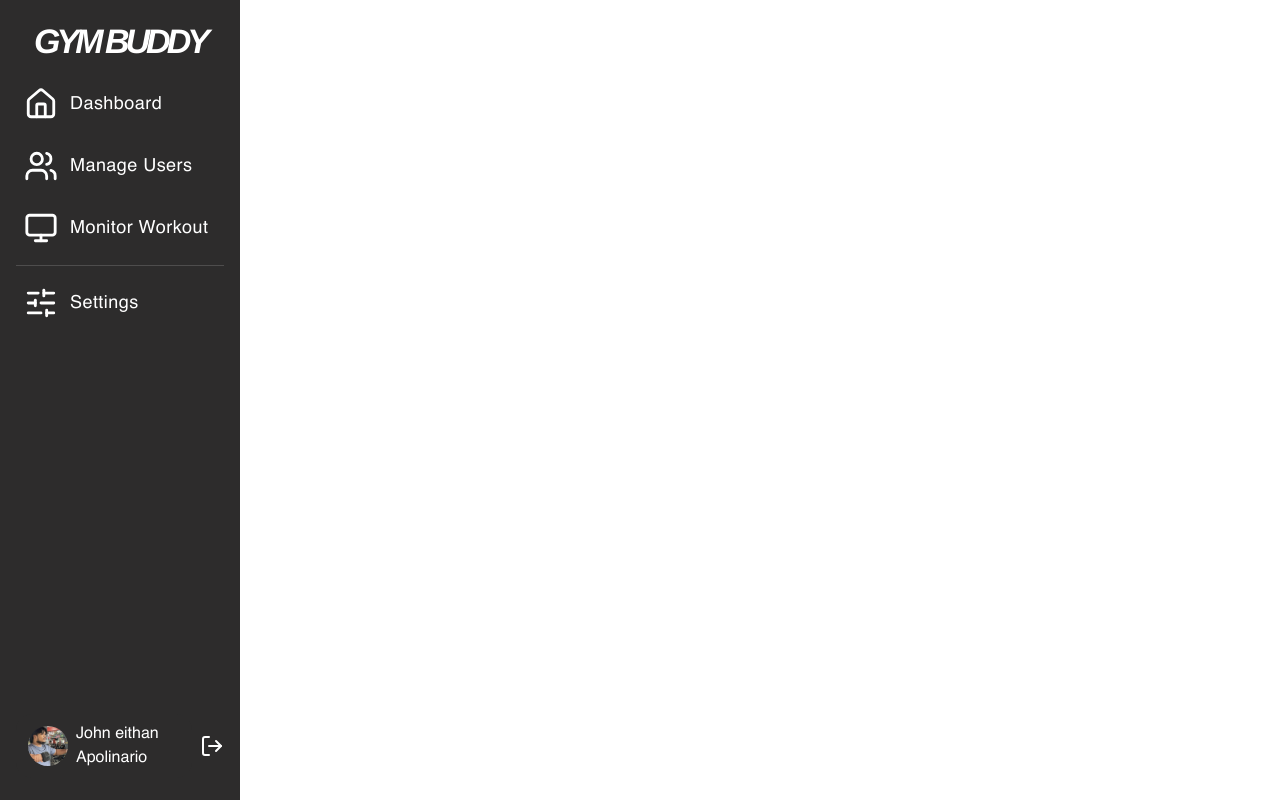
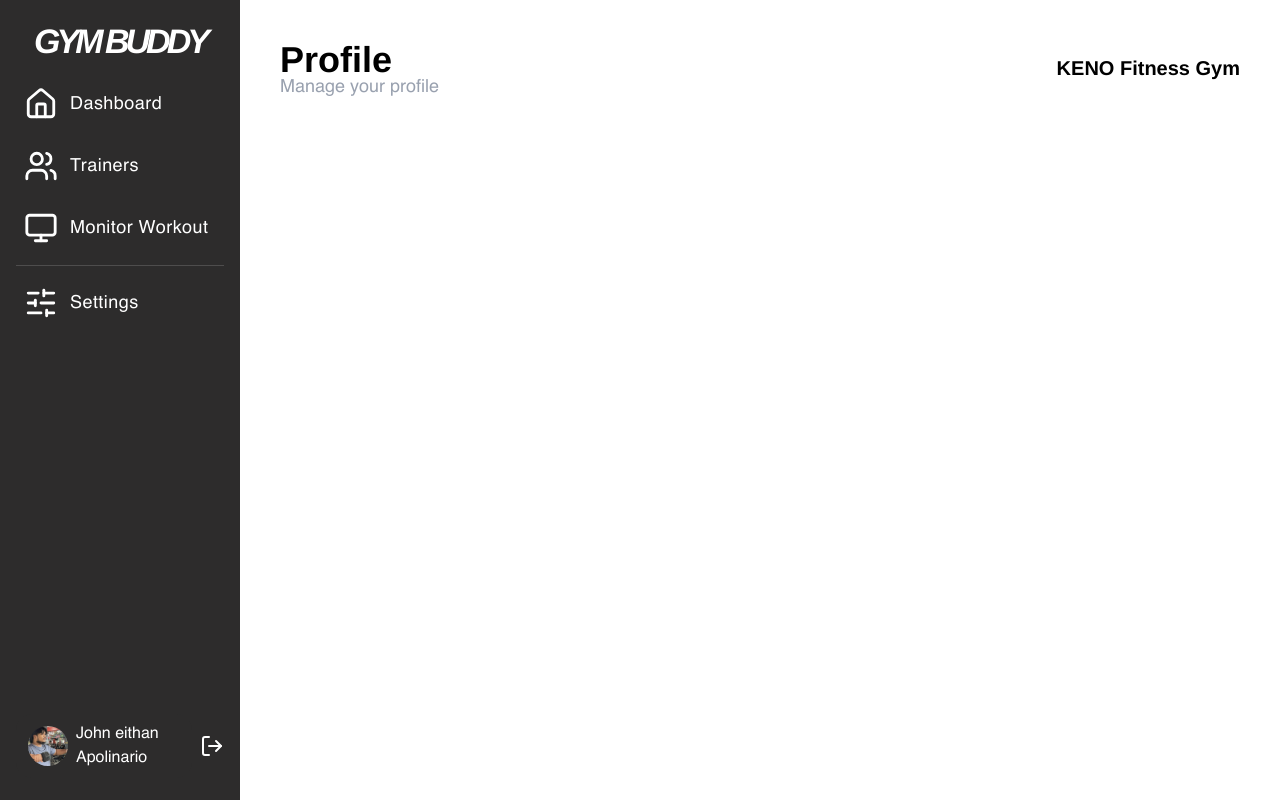
Before and after one commit to sooooodeen/2025-CP_GymBuddy, a Flask app: page /profile in a window 1280 px wide. Run offline with Flask 3, Linux system fonts and the light colour scheme; a user stored in the database is signed in; style sheets or scripts are compiled from the project's sources; some libraries are stand-ins or nearby versions.

Commit message:
Applied head titles and gym name sessions

```diff
--- a/app.py
+++ b/app.py
@@ -154,11 +154,11 @@ def profile():
 def admin_dashboard():
     return render_template("admin_dashboard.html")
 
-@app.route("/admin/manage_users")
+@app.route("/admin/trainers")
 @admin_required
-def manage_users():
+def trainers():
     all_users = User.query.all()
-    return render_template("manage_users.html", users=all_users)
+    return render_template("trainers.html", users=all_users)
 
 @app.route("/admin/monitor")
 @admin_required
--- a/templates/admin_dashboard.html
+++ b/templates/admin_dashboard.html
@@ -1,8 +1,9 @@
 {% extends "house.html" %}
-
 {% block title %}Admin Dashboard{% endblock %}
-
 {% block content %}
+<head>
+    <title>Dashboard | {{ session.get('user_gym_name', 'Admin') }}</title>
+</head>
 <div class="p-10 h-full font-Helvetica flex flex-col gap-6">
     <div id="header" class="w-full grid grid-cols-2 h-[7%]">
         <div>
@@ -10,7 +11,6 @@
             <p class="text-lg text-gray-400 font-normal leading-[15px]">Admin View: Statistics for daily and monthly monitoring</p>
         </div>
         <div class="flex justify-end items-center gap-2">
-            <!-- Dynamically insert the admin's name from the session -->
             <h1 class="text-xl font-Helvetica font-semibold">{{ session.get('user_gym_name', 'Admin') }}</h1>
         </div>
     </div>
--- a/templates/admin_settings.html
+++ b/templates/admin_settings.html
@@ -1,11 +1,13 @@
 {% extends "house.html" %}
 {% block content %}
-
+<head>
+    <title>Settings | {{ session.get('user_gym_name', 'Admin') }}</title>
+</head>
 <div class="p-10 h-full font-Helvetica flex flex-col gap-6">
     <div id="header" class="w-full grid grid-cols-2 h-[7%]">
         <h1 class="text-4xl font-semibold">Settings<p class="text-lg text-gray-400 font-normal leading-[15px]">Manage your connected cameras</p></h1>
         <div class="flex justify-end items-center gap-2">
-            <h1 class="text-xl font-Helvetica font-semibold">"Email"
+            <h1 class="text-xl font-Helvetica font-semibold">{{ session.get('user_gym_name', 'Admin') }}</h1>
         </div>
     </div>
 </div>
--- a/templates/dashboard.html
+++ b/templates/dashboard.html
@@ -1,5 +1,8 @@
 {% extends "house.html" %}
 {% block content %}
+<head>
+    <title>Dashboard | {{ session.get('user_gym_name', 'Admin') }}</title>
+</head>
 <div class="p-10 h-full font-Helvetica flex flex-col gap-6">
     <div id="header" class="w-full grid grid-cols-2 h-[7%]">
         <h1 class="text-4xl font-semibold">Dashboard<p class="text-lg text-gray-400 font-normal leading-[15px]">Statistics for daily and monthly monitoring</p></h1>
--- a/templates/house.html
+++ b/templates/house.html
@@ -3,7 +3,6 @@
 <head>
     <meta charset="UTF-8">
     <meta name="viewport" content="width=device-width, initial-scale=1.0">
-    <title>Dashboard</title>
     <link rel="stylesheet" href="{{url_for('static',filename='dist/output.css')}}">
 </head>
 <script src="https://cdn.jsdelivr.net/npm/sweetalert2@11"></script>
@@ -31,9 +30,9 @@
                             <path d="M3 10a2 2 0 0 1 .709-1.528l7-5.999a2 2 0 0 1 2.582 0l7 5.999A2 2 0 0 1 21 10v9a2 2 0 0 1-2 2H5a2 2 0 0 1-2-2z"/></svg>
                         <h1>Dashboard</h1>
                     </a>
-                    <a href="{{ url_for('manage_users') }}" class="flex tracking-wide text-lg items-center gap-3 p-2 rounded-lg text-white hover:bg-[#474646] transition delay-50 duration-150 ease-in-out" title="Manage Users">
+                    <a href="{{ url_for('trainers') }}" class="flex tracking-wide text-lg items-center gap-3 p-2 rounded-lg text-white hover:bg-[#474646] transition delay-50 duration-150 ease-in-out" title="Manage Users">
                         <svg xmlns="http://www.w3.org/2000/svg" width="34" height="34" viewBox="0 0 24 24" fill="none" stroke="white" stroke-width="2" stroke-linecap="round" stroke-linejoin="round" class="lucide lucide-users-icon lucide-users"><path d="M16 21v-2a4 4 0 0 0-4-4H6a4 4 0 0 0-4 4v2"/><path d="M16 3.128a4 4 0 0 1 0 7.744"/><path d="M22 21v-2a4 4 0 0 0-3-3.87"/><circle cx="9" cy="7" r="4"/></svg>
-                        <h1>Manage Users</h1>
+                        <h1>Trainers</h1>
                     </a>
                     <a href="{{ url_for('admin_monitor') }}" class="flex tracking-wide text-lg items-center gap-3 p-2 rounded-lg text-white hover:bg-[#474646] transition delay-50 duration-150 ease-in-out" title="Monitor">
                         <svg xmlns="http://www.w3.org/2000/svg" width="34" height="34" viewBox="0 0 24 24" fill="none" stroke="white" stroke-width="2" stroke-linecap="round" stroke-linejoin="round" class="lucide lucide-monitor-icon lucide-monitor"><rect width="20" height="14" x="2" y="3" rx="2"/><line x1="8" x2="16" y1="21" y2="21"/><line x1="12" x2="12" y1="17" y2="21"/></svg>
--- a/templates/monitor.html
+++ b/templates/monitor.html
@@ -1,11 +1,13 @@
 {% extends "house.html" %}
 {% block content %}
-
+<head>
+  <title>Monitor Workout | {{ session.get('user_gym_name', 'Admin') }}</title>
+</head>
 <div class="p-10 h-full font-Helvetica flex flex-col gap-6">
     <div id="header" class="w-full grid grid-cols-2 h-[7%]">
         <h1 class="text-4xl font-semibold">Monitor<p class="text-lg text-gray-400 font-normal leading-[15px]">Live monitoring of users workout</p></h1>
         <div class="flex justify-end items-center gap-2">
-            <h1 class="text-xl font-Helvetica font-semibold">"Email"
+          <h1 class="text-xl font-Helvetica font-semibold">{{ session.get('user_gym_name', 'Admin') }}</h1>
         </div>
     </div>
     <div>
--- a/templates/profile.html
+++ b/templates/profile.html
@@ -1,7 +1,18 @@
 {% extends "house.html" %}
 {% block content %}
-
-<div>
+<head>
+    <title>Profile | {{ session.get('user_gym_name', 'Admin') }}</title>
+</head>
+<div class="p-10 h-full font-Helvetica flex flex-col gap-6">
+    <div id="header" class="w-full grid grid-cols-2 h-[7%]">
+        <div>
+            <h1 class="text-4xl font-semibold">Profile</h1>
+            <p class="text-lg text-gray-400 font-normal leading-[15px]">Manage your profile</p>
+        </div>
+        <div class="flex justify-end items-center gap-2">
+            <h1 class="text-xl font-Helvetica font-semibold">{{ session.get('user_gym_name', 'Admin') }}</h1>
+        </div>
+    </div>
 
 </div>
 
--- a/templates/settings.html
+++ b/templates/settings.html
@@ -5,7 +5,7 @@
     <div id="header" class="w-full grid grid-cols-2 h-[7%]">
         <h1 class="text-4xl font-semibold">Settings<p class="text-lg text-gray-400 font-normal leading-[15px]">Manage your connected cameras</p></h1>
         <div class="flex justify-end items-center gap-2">
-            <h1 class="text-xl font-Helvetica font-semibold">"Email"
+            <h1 class="text-xl font-Helvetica font-semibold">{{ session.get('user_gym_name', 'Admin') }}</h1>
         </div>
     </div>
 </div>
```
Also changed, not shown: templates/admin_monitor.html (+5 -7 lines), templates/trainers.html (renamed from templates/manage_users.html, +5 -4 lines).
